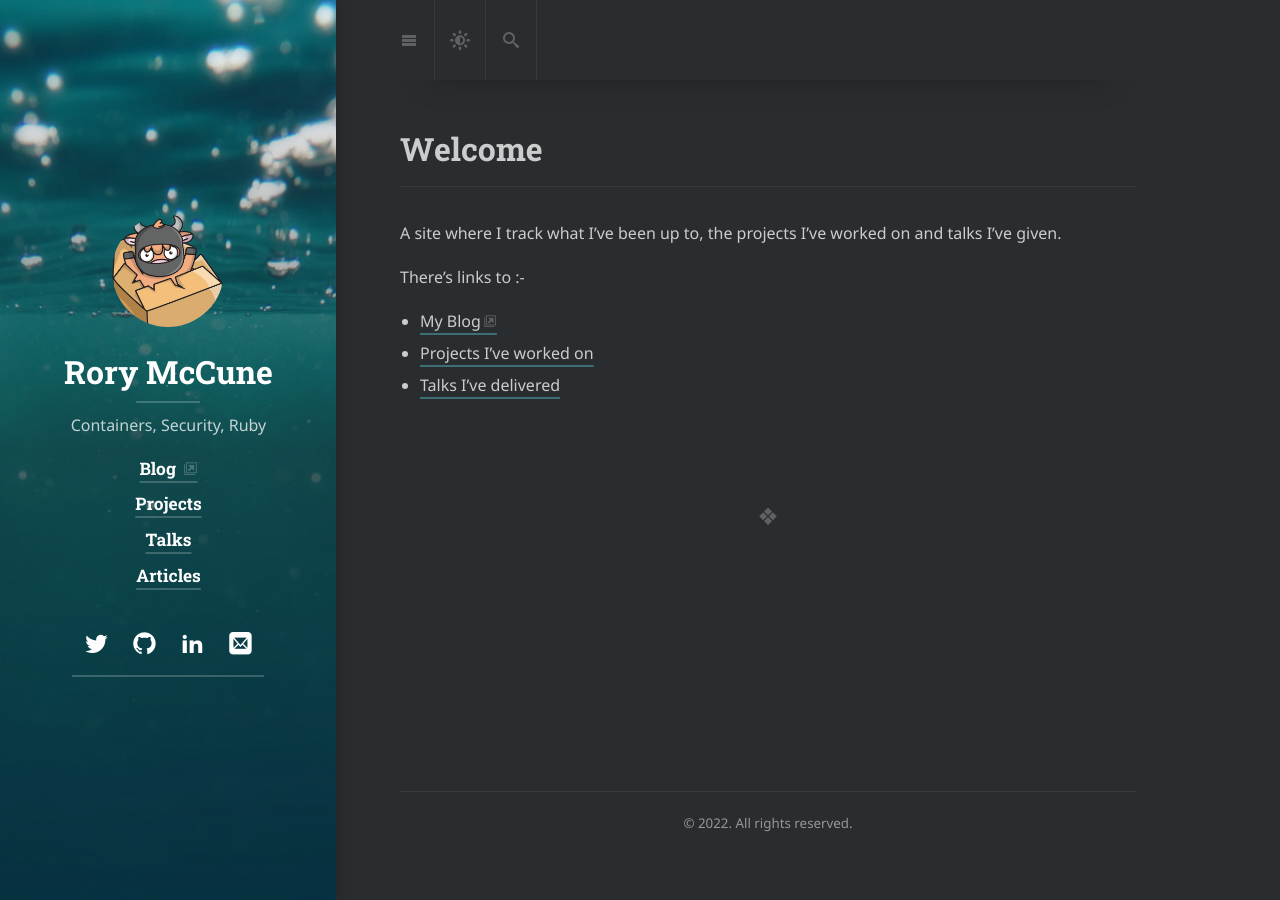
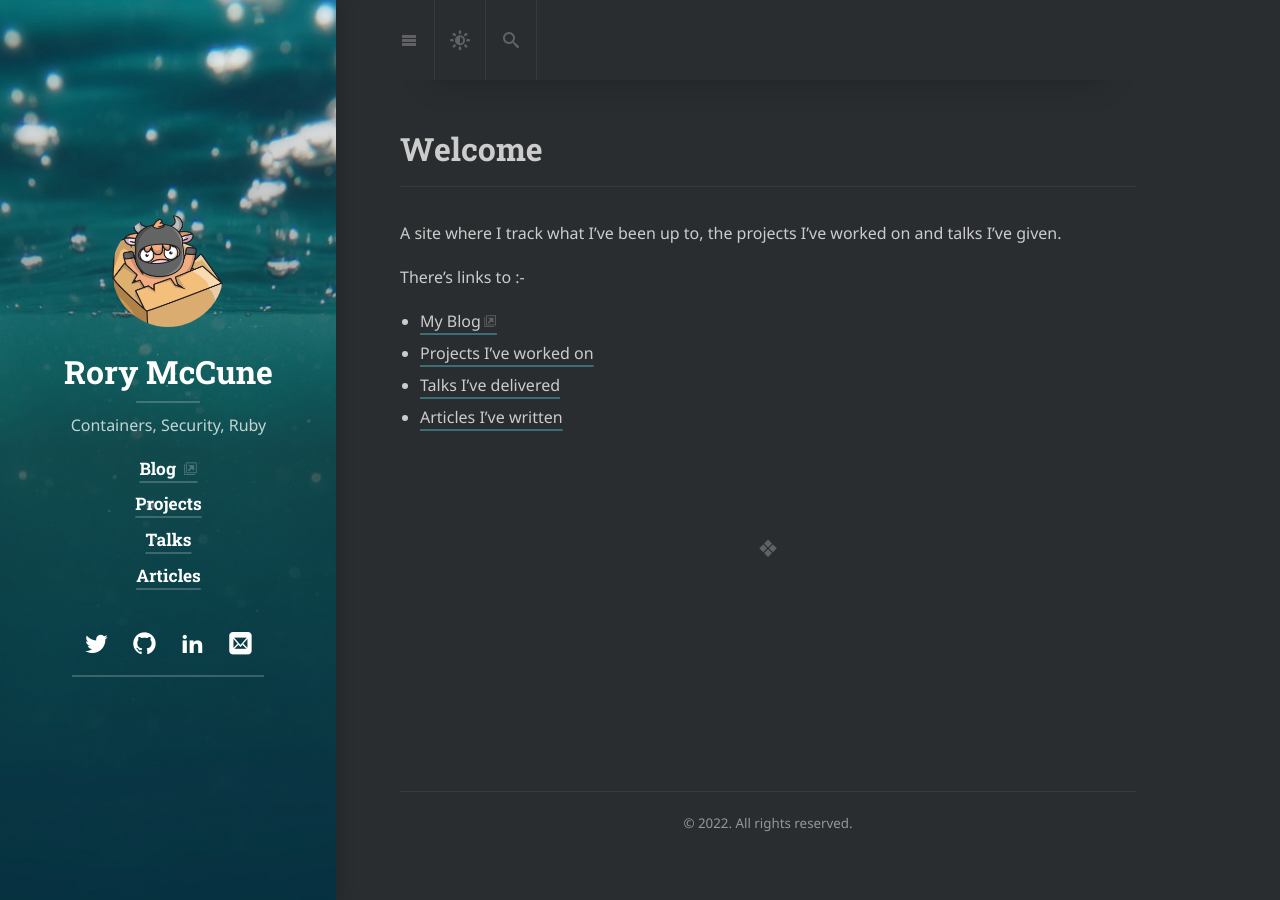
Before and after one commit to raesene/www.mccune.org.uk, a Jekyll site: the page built from index.md, in a window 1280 px wide. Built offline with Jekyll 4.4.1, drawn with Linux system fonts in a browser that asks for light colours; cached includes are drawn as plain includes; nearby versions of some CDN libraries; some web fonts are replaced; library files that are not in the unit come from our copies.

Commit message:
add articles link to homepage

```diff
--- a/index.md
+++ b/index.md
@@ -11,3 +11,4 @@ There's links to :-
 - [My Blog](https://raesene.github.io/)
 - [Projects I've worked on](/projects/)
 - [Talks I've delivered](/talks/)
+- [Articles I've written](/articles/)
```
